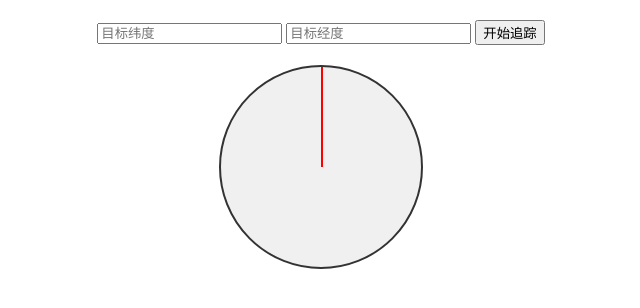
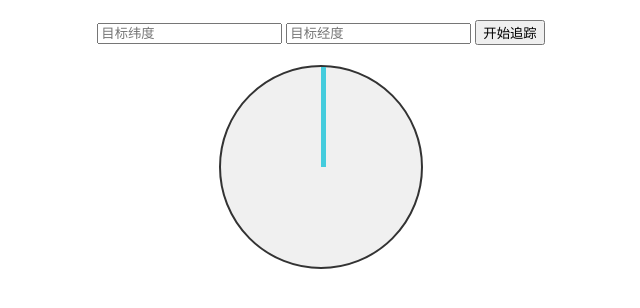
Before and after one commit to citrusncat/whereismybed, a plain HTML site: page index.html in a window 1280 px wide. Shown: the full height of the page, 319-959 px from the left. Drawn offline with Linux system fonts and the light colour scheme.

Commit message:
更新指针

```diff
--- a/index.html
+++ b/index.html
@@ -1,7 +1,7 @@
 <!DOCTYPE html>
 <html>
 <head>
-    <title>方位指南针</title>
+    <title>你的床在哪里</title>
     <style>
         .compass {
             width: 200px;
@@ -14,13 +14,13 @@
         }
 
         .arrow {
-            width: 2px;
+            width: 5px;
             height: 100px;
-            background: red;
+            background: #44CCDD;
             position: absolute;
             left: 50%;
             transform-origin: bottom;
-            transition: transform 0.3s;
+            transition: transform 0.1s;
         }
 
         .input-container {
@@ -82,7 +82,7 @@
                         };
                     },
                     (error) => {
-                        console.error('Error getting location:', error);
+                        console.error('Error getting location', error);
                     },
                     { enableHighAccuracy: true }
                 );
```
